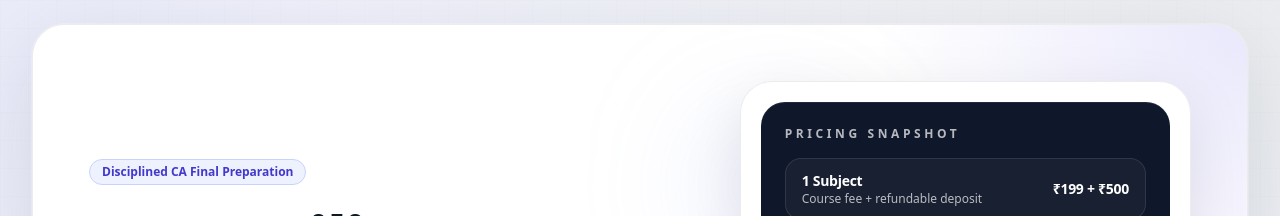
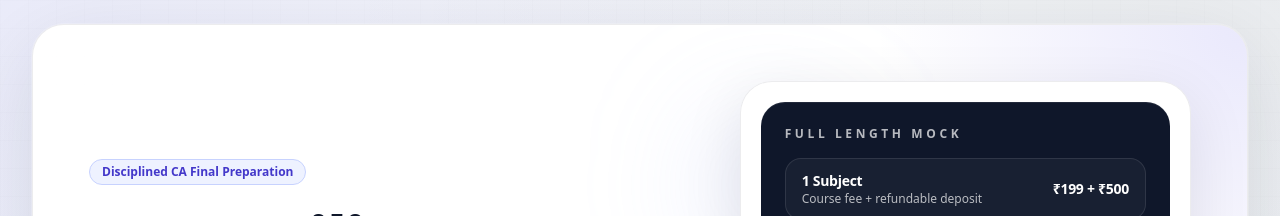
Before and after one commit to caresilience-hub/Resilience-test-series, a Next.js app: page / in a window 1280 px wide. Shown: the top 216 px of the page. Built offline with nearby package versions, Linux system fonts and the light colour scheme; no server answers.

Commit message:
homepage

```diff
--- a/app/page.tsx
+++ b/app/page.tsx
@@ -107,7 +107,7 @@
               <div className="absolute -left-8 top-10 h-32 w-32 rounded-full bg-indigo-300/25 blur-3xl" />
               <div className="glass-strong relative rounded-[2rem] p-5 shadow-soft">
                 <div className="rounded-[1.5rem] bg-ink-900 p-6 text-white shadow-[inset_0_1px_0_rgba(255,255,255,0.08)]">
-                  <p className="text-xs font-semibold uppercase tracking-[0.3em] text-white/70">Pricing snapshot</p>
+                  <p className="text-xs font-semibold uppercase tracking-[0.3em] text-white/70">Full Length Mock</p>
                   <div className="mt-4 space-y-3">
                     {pricingTable.map((plan) => (
                       <div key={plan.subjects} className="flex items-center justify-between rounded-2xl border border-white/10 bg-white/[0.04] px-4 py-3">
```
